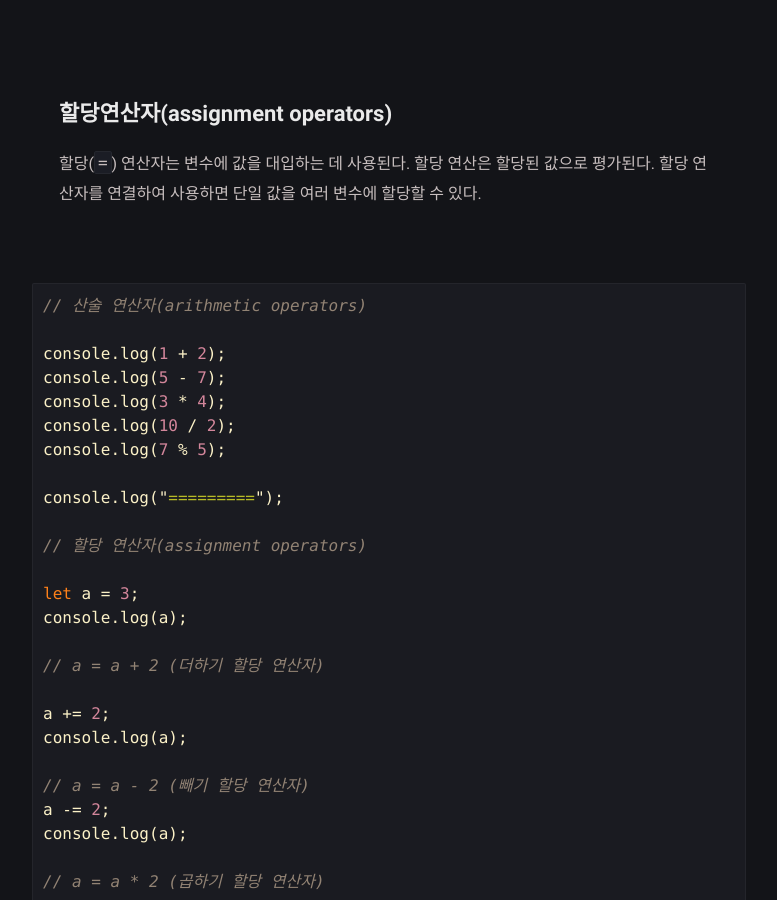
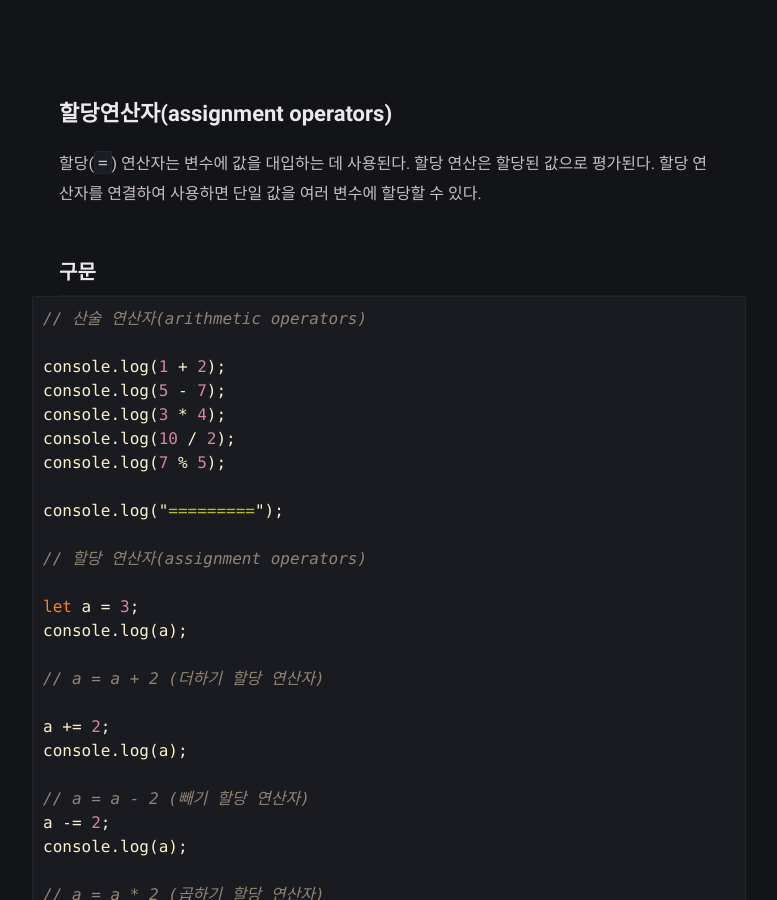
Before and after one commit to JinwonShen/JinwonShen.github.io, a Jekyll site: the page built from _posts/2024-12-07-javascript-operator/2024-12-07-javascript-operator.md, in a window 1280 px wide and 900 px high, scrolled down 697 px. Shown: the whole window, without its empty margins (251-1028 px from the left). Built offline with Jekyll 4.4.1, drawn with Linux system fonts in a browser that asks for light colours.

Commit message:
post javascript operator

````diff
--- a/_posts/2024-12-07-javascript-operator/2024-12-07-javascript-operator.md
+++ b/_posts/2024-12-07-javascript-operator/2024-12-07-javascript-operator.md
@@ -29,7 +29,7 @@ discription:
 
 할당(`=`) 연산자는 변수에 값을 대입하는 데 사용된다. 할당 연산은 할당된 값으로 평가된다. 할당 연산자를 연결하여 사용하면 단일 값을 여러 변수에 할당할 수 있다.
 
-<br>
+### 구문
 
 ```js
 // 산술 연산자(arithmetic operators)
@@ -122,7 +122,7 @@ console.log(e);
 
 비교 연산자(comparison operators)는 논리 문장에서 변수나 값의 동등성이나 차이를 판별하는 데 사용된다.
 
-<br>
+### 구문
 
 ```js
 console.log(!true); // false
@@ -182,7 +182,7 @@ console.log(a <= b); // true
 
 연산자에 '논리’라는 수식어가 붙긴 하지만 논리 연산자는 피연산자로 불린형뿐만 아니라 모든 타입의 값을 받을 수 있다. 연산 결과 역시 모든 타입이 될 수 있다.
 
-<br>
+### 구문
 
 ```js
 /// 그리고(AND) 연산자 &&
@@ -234,7 +234,7 @@ console.log("" || 0 || NaN || false); // false
 
 조건 (삼항) 연산자는 `JavaScript`에서 세 개의 피연산자를 받는 유일한 연산자아다. 앞에서부터 조건문, 물음표(`?`), 조건문이 참(`truthy`)일 경우 실행할 표현식, 콜론(`:`), 조건문이 거짓(`falsy`)일 경우 실행할 표현식이 배치된다. 해당 연산자는 `if...else`문의 대체재로 빈번히 사용된다.
 
-<br>
+### 구문
 
 ```js
 const fruits = ["apple", "banana", "cherry"];
@@ -266,6 +266,8 @@ console.log(includesText(h1El));
 
 자기 자신을 포함해 대열 데이터의 대괄호를 삭제하는 역할을 한다.
 
+### 구문
+
 ```js
 /// 배열 데이터
 const numbers = [1, 2, 3];
````
